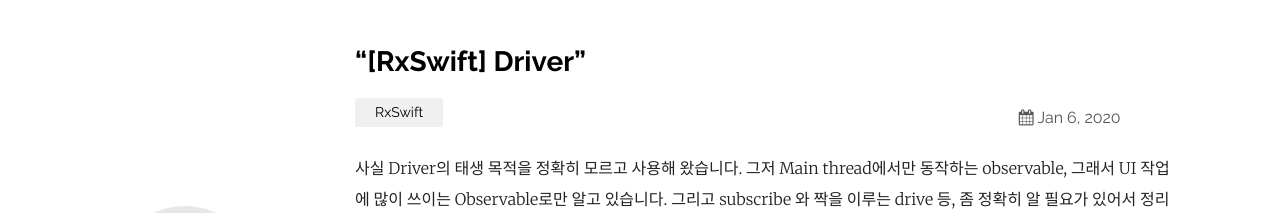
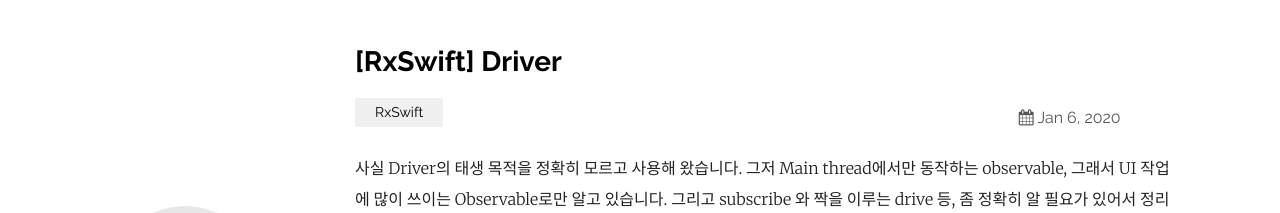
Before and after one commit to plaps153/plaps153.github.io, a Jekyll site: the page built from _posts/2020-01-06-RxSwift-Driver.markdown, in a window 1280 px wide and 900 px high. Shown: the top 213 px of the window. Built offline with Jekyll 4.4.1, drawn with Linux system fonts in a browser that asks for light colours.

```diff
--- a/_posts/2020-01-06-RxSwift-Driver.markdown
+++ b/_posts/2020-01-06-RxSwift-Driver.markdown
@@ -1,6 +1,6 @@
 ---
 layout: post
-title:  “[RxSwift] Driver”
+title:  "[RxSwift] Driver"
 date:   2020-01-06
 categories: RxSwift
 ---
```
